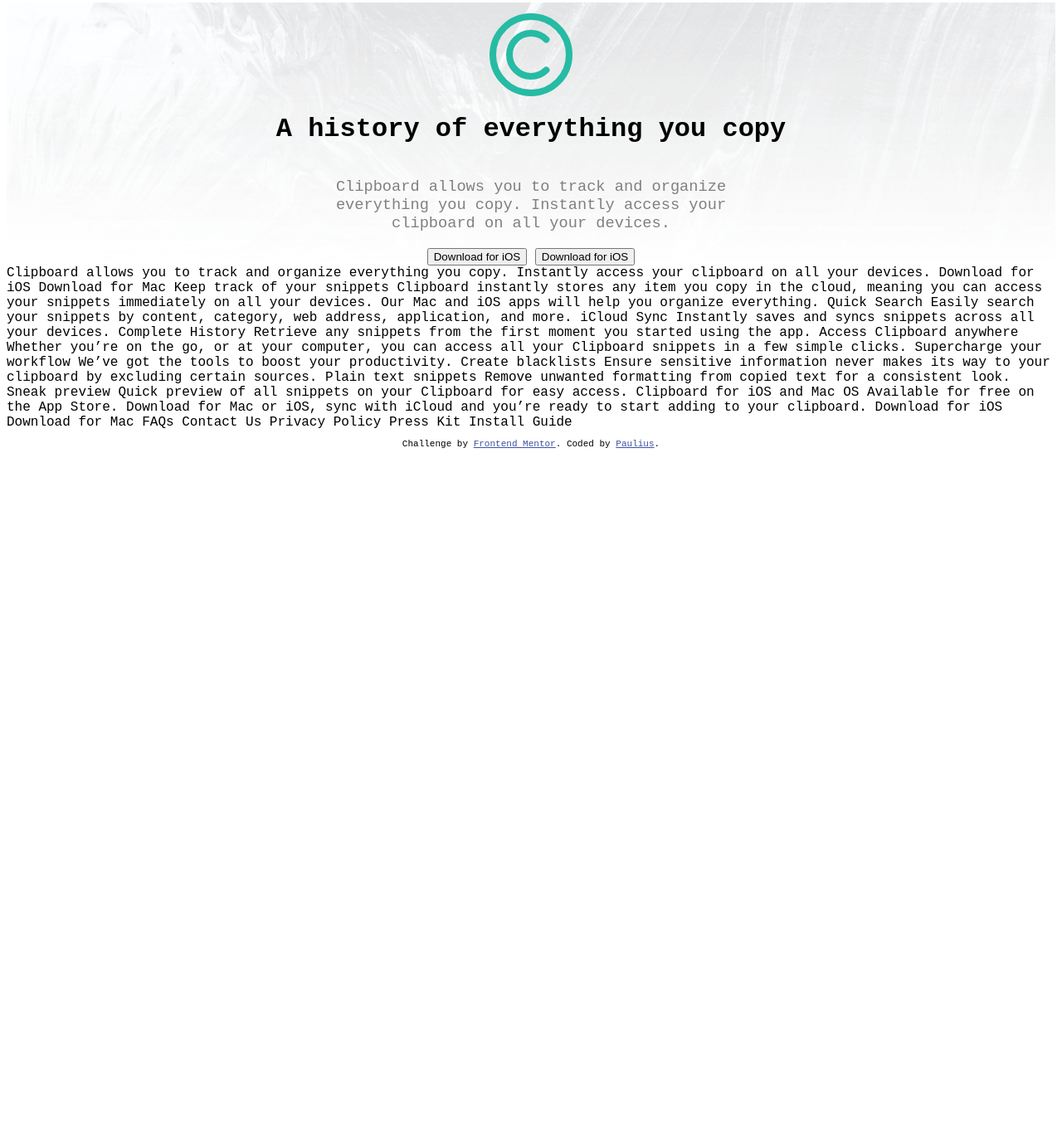
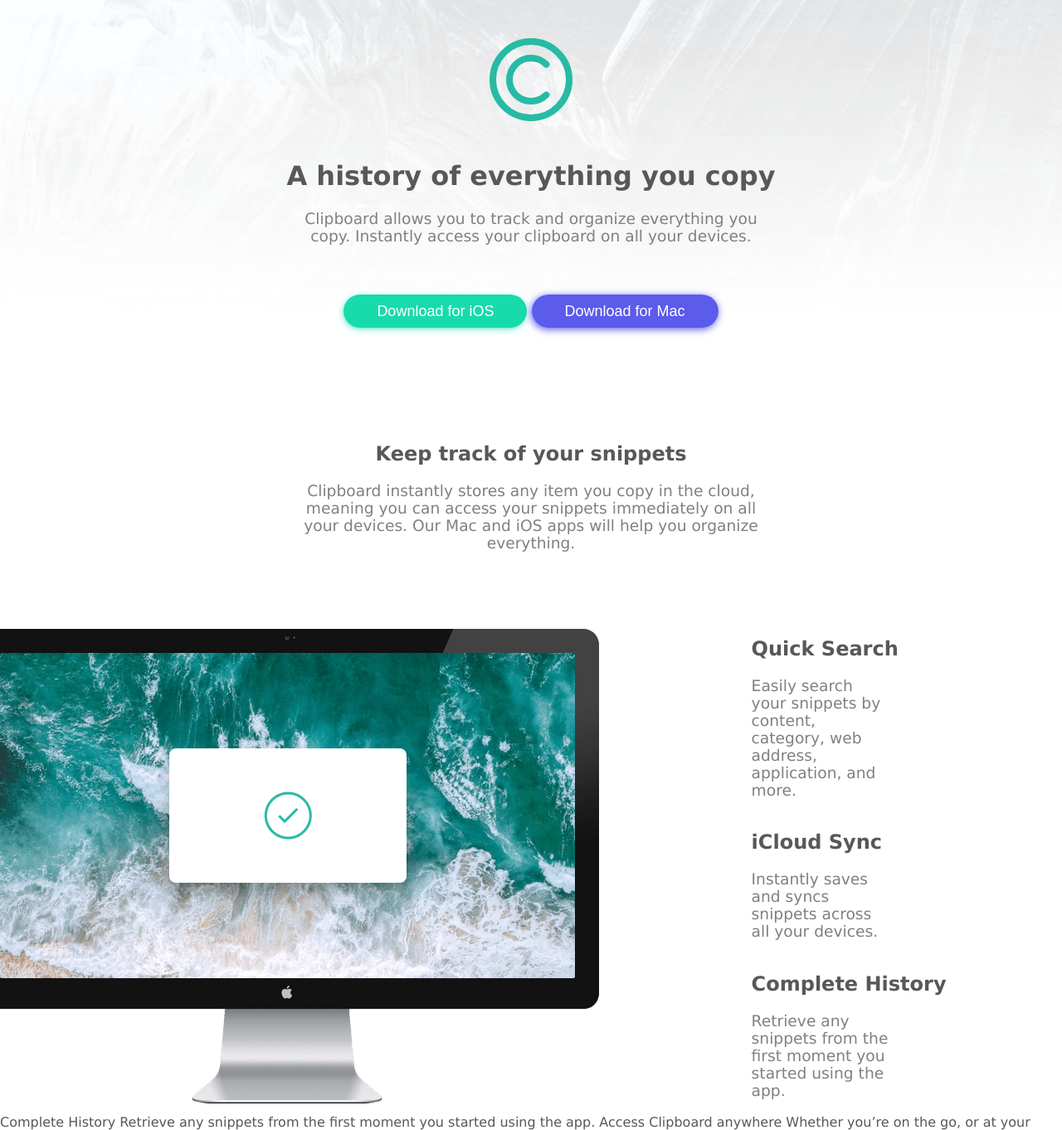
Before and after one commit to pauliusfed/frontend-mentor-app, a website: page index.html in a window 1280 px wide. Shown: the part 5-1367 px from the top of the page at 83% size. Before the commit the page ends 800 px from the top, so only its background shows below. Drawn offline with Linux system fonts and the light colour scheme.

Commit message:
minor updates

```diff
--- a/index.html
+++ b/index.html
@@ -28,19 +28,38 @@
     <main class="header">
         <img src="./images/logo.svg" alt="Logo">
         <h1>A history of everything you copy</h1>
-        <p class="header-info">Clipboard allows you to track and organize everything you copy. Instantly access your clipboard on all your devices.</p>
+        <p class="info">Clipboard allows you to track and organize everything you copy. Instantly access your clipboard on all your devices.</p>
         <section class="header-button-container">
-            <button class="buttons">Download for iOS</button>
-            <button class="buttons">Download for iOS</button>
+            <a href="#" class="buttons">Download for iOS</a>
+            <a href="#" class="buttons" style="background-color: #5b5bec; box-shadow:-1px 2px 10px 0px #5b5bec">Download for Mac</a>
         </section>
     </main>
 
-    Clipboard allows you to track and organize everything you copy. Instantly access your clipboard on all your devices. Download for iOS Download for Mac Keep track of your snippets Clipboard instantly stores any item you copy in the cloud, meaning you can
-    access your snippets immediately on all your devices. Our Mac and iOS apps will help you organize everything. Quick Search Easily search your snippets by content, category, web address, application, and more. iCloud Sync Instantly saves and syncs
-    snippets across all your devices. Complete History Retrieve any snippets from the first moment you started using the app. Access Clipboard anywhere Whether you’re on the go, or at your computer, you can access all your Clipboard snippets in a few
-    simple clicks. Supercharge your workflow We’ve got the tools to boost your productivity. Create blacklists Ensure sensitive information never makes its way to your clipboard by excluding certain sources. Plain text snippets Remove unwanted formatting
-    from copied text for a consistent look. Sneak preview Quick preview of all snippets on your Clipboard for easy access. Clipboard for iOS and Mac OS Available for free on the App Store. Download for Mac or iOS, sync with iCloud and you’re ready to
-    start adding to your clipboard. Download for iOS Download for Mac FAQs Contact Us Privacy Policy Press Kit Install Guide
+    <article class="middle">
+        <h1>Keep track of your snippets</h1>
+        <p class="info">Clipboard instantly stores any item you copy in the cloud, meaning you can access your snippets immediately on all your devices. Our Mac and iOS apps will help you organize everything.</p>
+    </article>
+
+    <main class="middle-perks">
+        <section><img src="./images/image-computer.png"></section>
+        <section class="middle-perks-info">
+            <h1>Quick Search</h1>
+            <p class="info">Easily search your snippets by content, category, web address, application, and more.</p>
+
+            <h1>iCloud Sync</h1>
+            <p class="info">Instantly saves and syncs snippets across all your devices.</p>
+
+            <h1>Complete History</h1>
+            <p class="info">Retrieve any snippets from the first moment you started using the app.</p>
+        </section>
+    </main>
+
+
+
+    Complete History Retrieve any snippets from the first moment you started using the app. Access Clipboard anywhere Whether you’re on the go, or at your computer, you can access all your Clipboard snippets in a few simple clicks. Supercharge your workflow
+    We’ve got the tools to boost your productivity. Create blacklists Ensure sensitive information never makes its way to your clipboard by excluding certain sources. Plain text snippets Remove unwanted formatting from copied text for a consistent look.
+    Sneak preview Quick preview of all snippets on your Clipboard for easy access. Clipboard for iOS and Mac OS Available for free on the App Store. Download for Mac or iOS, sync with iCloud and you’re ready to start adding to your clipboard. Download
+    for iOS Download for Mac FAQs Contact Us Privacy Policy Press Kit Install Guide
 
     <footer>
         <p class="attribution">
--- a/style.css
+++ b/style.css
@@ -1,5 +1,7 @@
 body {
-    font-family: 'Courier New', Courier, monospace;
+    margin: auto;
+    font-family: Verdana, Geneva, Tahoma, sans-serif;
+    color: rgb(88, 88, 88);
 }
 
 .header {
@@ -10,19 +12,76 @@ body {
     flex-direction: column;
 }
 
-.header h1 {
+h1 {
     font-weight: 600;
 }
 
 .header img {
-    margin-top: 1%;
+    margin-top: 4%;
+    margin-bottom: 2%;
     max-width: 100px;
 }
 
-.header-info {
+.info {
+    margin-top: 0;
     max-width: 45%;
     text-align: center;
     font-size: 14pt;
     font-weight: 400;
     color: grey;
 }
+
+.header-button-container {
+    margin-top: 4%;
+}
+
+.buttons {
+    box-shadow: -1px 2px 8px -2px #18dbab;
+    background-color: #18dbab;
+    border-radius: 42px;
+    cursor: pointer;
+    color: #ffffff;
+    font-family: Arial;
+    font-size: 18px;
+    padding: 10px 40px;
+    text-decoration: none;
+}
+
+.buttons:hover {
+    opacity: 80%;
+}
+
+.buttons:active {
+    position: relative;
+    top: 1px;
+}
+
+.middle {
+    margin-top: 10%;
+    display: flex;
+    align-items: center;
+    flex-direction: column;
+}
+
+.middle-perks {
+    display: flex;
+    align-items: center;
+    flex-direction: row;
+    margin-top: 5%;
+}
+
+.middle-perks-info {
+    box-sizing: content-box;
+    display: flex;
+    flex-direction: column;
+    margin-left: 12%;
+    width: 600px;
+}
+
+.middle-perks-info p {
+    text-align: left;
+}
+
+.middle-perks img {
+    margin-left: -4%;
+}
```
